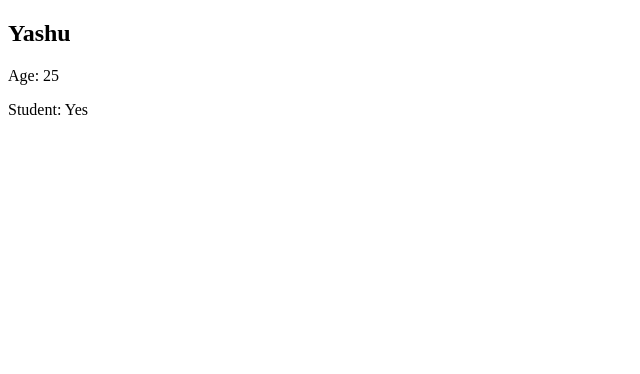
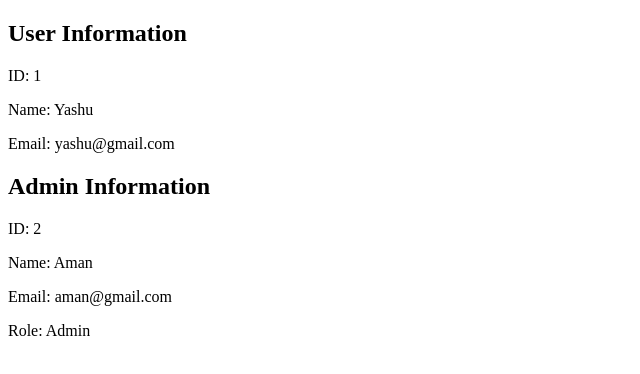
Before and after one commit to yashuyouwaraj/React-Learning, a React (Vite) app in the folder 03-React-w-typescript/: page / in a window 1280 px wide. Shown: the top 374 px of the page, without its empty margins (0-640 px from the left). Built offline with nearby package versions, Linux system fonts and the light colour scheme.

Commit message:
exercise on component props

```diff
--- a/03-React-w-typescript/src/App.tsx
+++ b/03-React-w-typescript/src/App.tsx
@@ -1,14 +1,19 @@
 import React from 'react'
 import User from './components/User'
+import Button from './components/Button'
+import UserInfo from './components/UserInfo'
+import AdminInfo from './components/AdminInfor'
 
 const App = () => {
   return (
     <div>
-      <User name="Yashu" age={25} isStudent={true} />
+      {/* <User name="Yashu" age={25} isStudent={true} /> */}
       {/* <User>
         <h1>Hello</h1>
       </User> */}
-
+      {/* <Button label="Click Me" onClick={()=>console.log('Button Clicked')} disabled={false} /> */}
+      <UserInfo user={{id:1,name:'Yashu',email:'yashu@gmail.com'}} />
+      <AdminInfo admin={{id:2,name:'Aman',email:'aman@gmail.com',role:'Admin'}} />
     </div>
   )
 }
--- /dev/null
+++ b/03-React-w-typescript/src/components/AdminInfor.tsx
@@ -0,0 +1,16 @@
+import React from 'react'
+import type { AdminInfoList } from '../types'
+
+const AdminInfo = ({ admin }: { admin: AdminInfoList }) => {
+  return (
+    <div>
+        <h2>Admin Information</h2>
+        <p>ID: {admin.id}</p>
+        <p>Name: {admin.name}</p>
+        <p>Email: {admin.email}</p>
+        <p>Role: {admin.role}</p>
+    </div>
+  )
+}
+
+export default AdminInfo
--- /dev/null
+++ b/03-React-w-typescript/src/components/Button.tsx
@@ -0,0 +1,11 @@
+
+
+const Button = (props: { label: string; onClick: () => void; disabled: boolean }) => {
+  return (
+    <div>
+        <button onClick={props.onClick} disabled={props.disabled}>{props.label}</button>
+    </div>
+  )
+}
+
+export default Button
--- /dev/null
+++ b/03-React-w-typescript/src/components/UserInfo.tsx
@@ -0,0 +1,15 @@
+import React from 'react'
+import type { Info } from '../types'
+
+const UserInfo = ({ user }: { user: Info }) => {
+  return (
+    <div>
+      <h2>User Information</h2>
+      <p>ID: {user.id}</p>
+      <p>Name: {user.name}</p>
+      <p>Email: {user.email}</p>
+    </div>
+  )
+}
+
+export default UserInfo
--- /dev/null
+++ b/03-React-w-typescript/src/types.ts
@@ -0,0 +1,11 @@
+type Info={
+    id:number ;
+    name:string ;
+    email:string ;
+}
+
+type AdminInfoList= Info & {
+    role:string ;
+}
+
+export type {Info, AdminInfoList} ;
```
